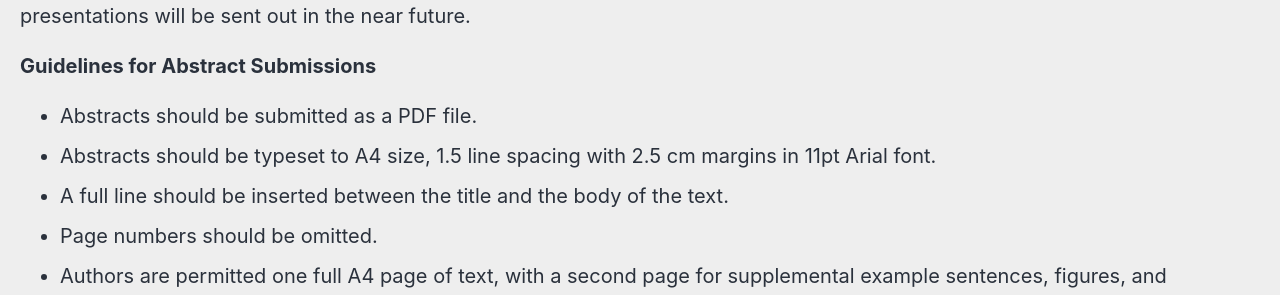
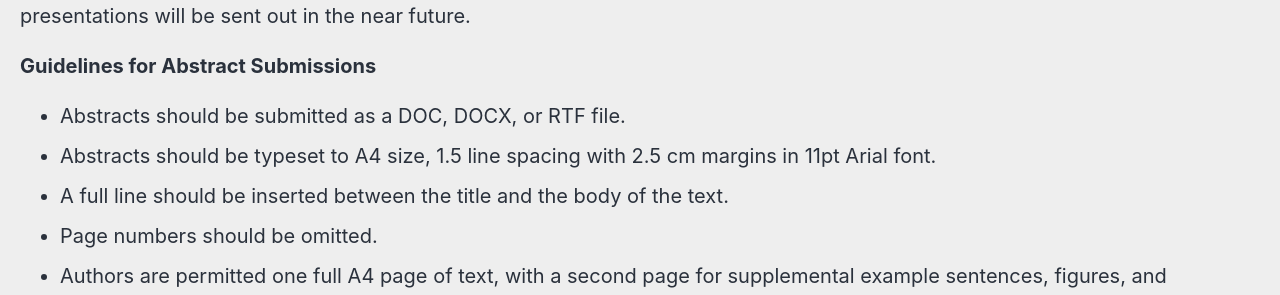
Before and after one commit to roryleung/ICGL17, a Jekyll site: the page built from _pages/cfp.md, in a window 1280 px wide. Shown: the part 916-1211 px from the top of the page. Built offline with Jekyll 4.4.1, drawn with Linux system fonts in a browser that asks for light colours; cached includes are drawn as plain includes; nearby versions of some CDN libraries.

Commit message:
Update cfp.md

```diff
--- a/_pages/cfp.md
+++ b/_pages/cfp.md
@@ -19,7 +19,7 @@ ICGL has been held every two years since 1993 and focuses on all aspects of the
 Those who wish to participate in ICGL17 with a presentation are invited to submit two copies of their abstracts (one anonymous and one signed) by **15th September 2024**. Notification of acceptance will be sent by **15th December 2024**. Papers may be presented either in Greek or in English and should be 20 minutes long followed by a 10-minute discussion. Information on poster presentations will be sent out in the near future.
 
 **Guidelines for Abstract Submissions**
-- Abstracts should be submitted as a PDF file.
+- Abstracts should be submitted as a DOC, DOCX, or RTF  file.
 - Abstracts should be typeset to A4 size, 1.5 line spacing with 2.5 cm margins in 11pt Arial font.
 - A full line should be inserted between the title and the body of the text.
 - Page numbers should be omitted.
```
